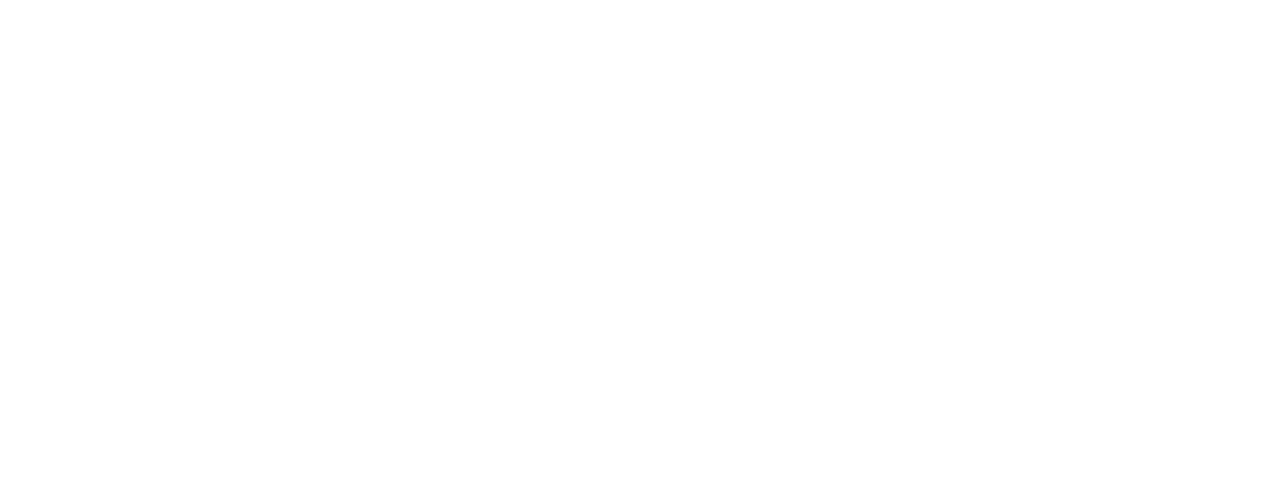
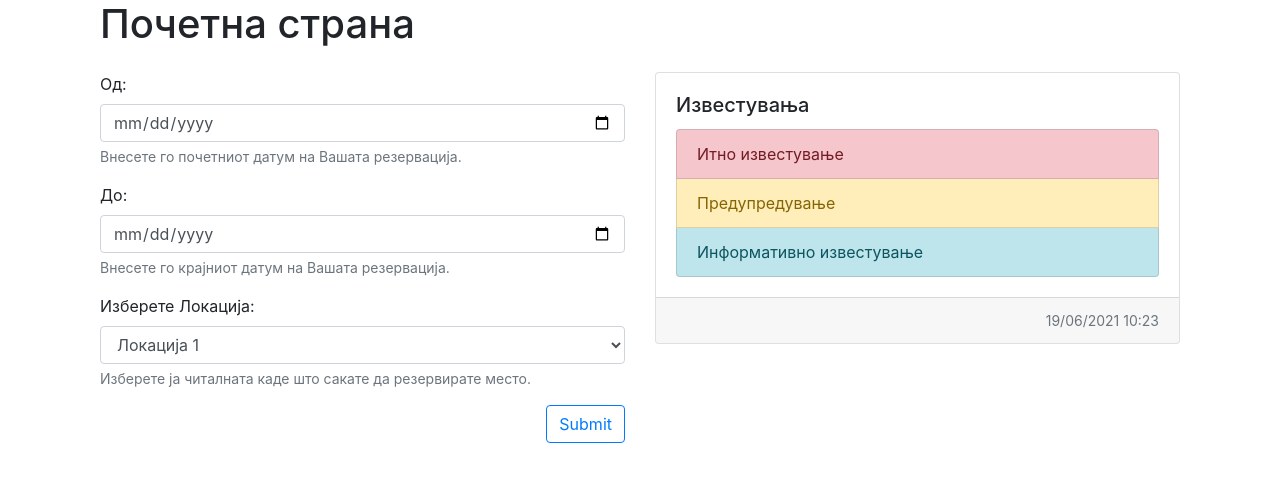
Before and after one commit to borjankorunoski/knio-proekt-react, a React (Create React App) app: page / in a window 1280 px wide. Shown: the top 482 px of the page. Built offline with nearby package versions, Linux system fonts and the light colour scheme.

Commit message:
[MC-3] Home page design implemented with mock data

```diff
--- a/package.json
+++ b/package.json
@@ -6,7 +6,9 @@
     "@testing-library/jest-dom": "^5.14.1",
     "@testing-library/react": "^11.2.7",
     "@testing-library/user-event": "^12.8.3",
+    "bootstrap": "^4.6.0",
     "react": "^17.0.2",
+    "react-bootstrap": "^1.6.1",
     "react-dom": "^17.0.2",
     "react-scripts": "4.0.3",
     "web-vitals": "^1.1.2"
--- a/public/index.html
+++ b/public/index.html
@@ -24,7 +24,7 @@
       work correctly both with client-side routing and a non-root public URL.
       Learn how to configure a non-root public URL by running `npm run build`.
     -->
-    <title>React App</title>
+    <title>Моја Читална</title>
   </head>
   <body>
     <noscript>You need to enable JavaScript to run this app.</noscript>
--- a/src/App.js
+++ b/src/App.js
@@ -1,8 +1,11 @@
+import HomePage from "./components/pages/HomePage";
+import 'bootstrap/dist/css/bootstrap.min.css'
+import {Container} from "react-bootstrap";
 const App = () => {
   return (
-    <div>
-
-    </div>
+    <Container>
+      <HomePage/>
+    </Container>
   );
 }
 
--- /dev/null
+++ b/src/components/home page components/HomePageAnnouncement.js
@@ -0,0 +1,11 @@
+import React from "react";
+import {ListGroupItem} from "react-bootstrap";
+
+const HomePageAnnouncement = (props) => {
+  return(
+    <ListGroupItem variant={props.variant||''}>
+      {props.text}
+    </ListGroupItem>
+  )
+}
+export default HomePageAnnouncement;
--- /dev/null
+++ b/src/components/home page components/HomePageAnnouncementList.js
@@ -0,0 +1,33 @@
+import React from "react";
+import {Card, ListGroup} from "react-bootstrap";
+import HomePageAnnouncement from "./HomePageAnnouncement";
+
+const HomePageAnnouncementList = () => {
+  let today = new Date();
+  let dd = String(today.getDate()).padStart(2, '0');
+  let mm = String(today.getMonth() + 1).padStart(2, '0');
+  let yyyy = today.getFullYear();
+  let HH = today.getHours();
+  let MM = today.getMinutes();
+
+  today = dd + '/' + mm + '/' + yyyy;
+  let time = HH + ":" + MM;
+  return(
+    <Card className='mt-3'>
+      <Card.Body>
+        <Card.Title>
+          Известувања
+        </Card.Title>
+        <ListGroup>
+          <HomePageAnnouncement text="Итно известување" variant="danger"/>
+          <HomePageAnnouncement text="Предупредување" variant="warning"/>
+          <HomePageAnnouncement text="Информативно известување" variant="info"/>
+        </ListGroup>
+      </Card.Body>
+      <Card.Footer>
+        <span className="float-right small text-muted">{today + " " + time}</span>
+      </Card.Footer>
+    </Card>
+  )
+}
+export default HomePageAnnouncementList;
--- /dev/null
+++ b/src/components/home page components/HomePageForm.js
@@ -0,0 +1,41 @@
+import React from "react";
+import {Form, Button} from "react-bootstrap";
+
+const HomePageForm = () => {
+  return(
+    <Form className="mt-3">
+      <Form.Group className="mb-3" controlId="dateFrom">
+        <Form.Label>Од: </Form.Label>
+        <Form.Control type="date" id="dateFrom" />
+        <Form.Text className="text-muted">
+          Внесете го почетниот датум на Вашата резервација.
+        </Form.Text>
+      </Form.Group>
+
+      <Form.Group className="mb-3" controlId="dateTo">
+        <Form.Label>До: </Form.Label>
+        <Form.Control type="date" id="dateTo" />
+        <Form.Text className="text-muted">
+          Внесете го крајниот датум на Вашата резервација.
+        </Form.Text>
+      </Form.Group>
+
+      <Form.Group className="mb-3" controlId="where">
+        <Form.Label>Изберете Локација: </Form.Label>
+        <Form.Control as="select">
+          <option value='1'>Локација 1</option>
+          <option value='2'>Локација 2</option>
+          <option value='3'>Локација 3</option>
+        </Form.Control>
+        <Form.Text className="text-muted">
+          Изберете ја читалната каде што сакате да резервирате место.
+        </Form.Text>
+      </Form.Group>
+
+      <Button variant="outline-primary" type="submit" className="float-right">
+        Submit
+      </Button>
+    </Form>
+  )
+}
+export default HomePageForm;
--- /dev/null
+++ b/src/components/pages/HomePage.js
@@ -0,0 +1,22 @@
+import React from "react";
+import {Col, Container, Row} from "react-bootstrap";
+import HomePageForm from "../home page components/HomePageForm";
+import HomePageAnnouncementList from "../home page components/HomePageAnnouncementList";
+
+const HomePage = () => {
+  return(
+    <Container>
+      <h1>Почетна страна</h1>
+      <Row>
+        <Col>
+          <HomePageForm/>
+        </Col>
+        <Col>
+          <HomePageAnnouncementList/>
+        </Col>
+      </Row>
+
+    </Container>
+  )
+}
+export default HomePage;
```
Also changed, not shown: 1 other file (tests, documents, lock files or other folders).
